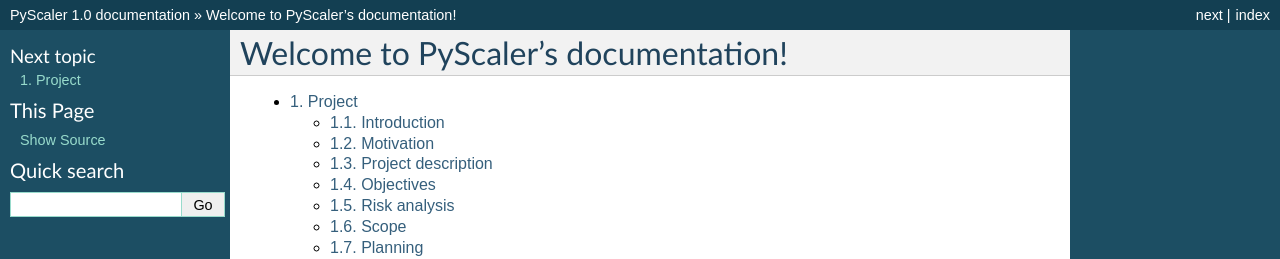
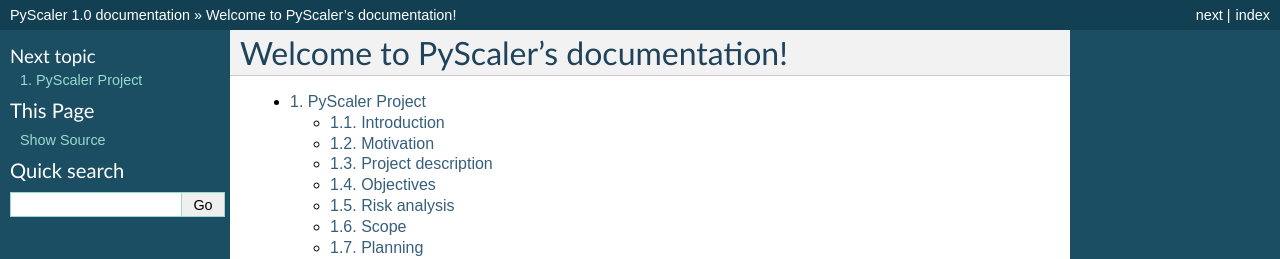
Before and after one commit to madrover/pyscaler, a Sphinx documentation site: the page built from docs/index.rst, in a window 1280 px wide. Shown: the top 259 px of the page. Built offline with Sphinx 7.4.7, drawn with Linux system fonts in a browser that asks for light colours.

Commit message:
docs update

```diff
--- a/docs/design.rst
+++ b/docs/design.rst
@@ -11,7 +11,7 @@
   on a JVM or an operating system script to be executed via SSH. It has
   got a Threshold field.
 
-.. figure:: images/Data-Model.png
+.. figure:: images/Cluster-Node-Counter.png
    :align: center
    :alt:
 
@@ -477,7 +477,7 @@
 Configuration data models
 ---------------------------------------------------------
 
-.. figure:: images/Cluster-Node-Counter.png
+.. figure:: images/Data-Model.png
    :align: center
    :alt:
 
--- a/docs/index.rst
+++ b/docs/index.rst
@@ -5,7 +5,7 @@
    :maxdepth: 2
    :numbered:
 
-   introduction
+   project
    features
    usecases
    design
--- a/docs/introduction.rst
+++ b/docs/project.rst
@@ -1,4 +1,4 @@
-Project
+PyScaler Project
 =======
 
 Introduction
@@ -262,6 +262,7 @@
 .. figure:: images/gantt.png
    :align: center
    :alt:
+   :scale: 75 %
 
 Economic evaluation
 ------------------------
```
